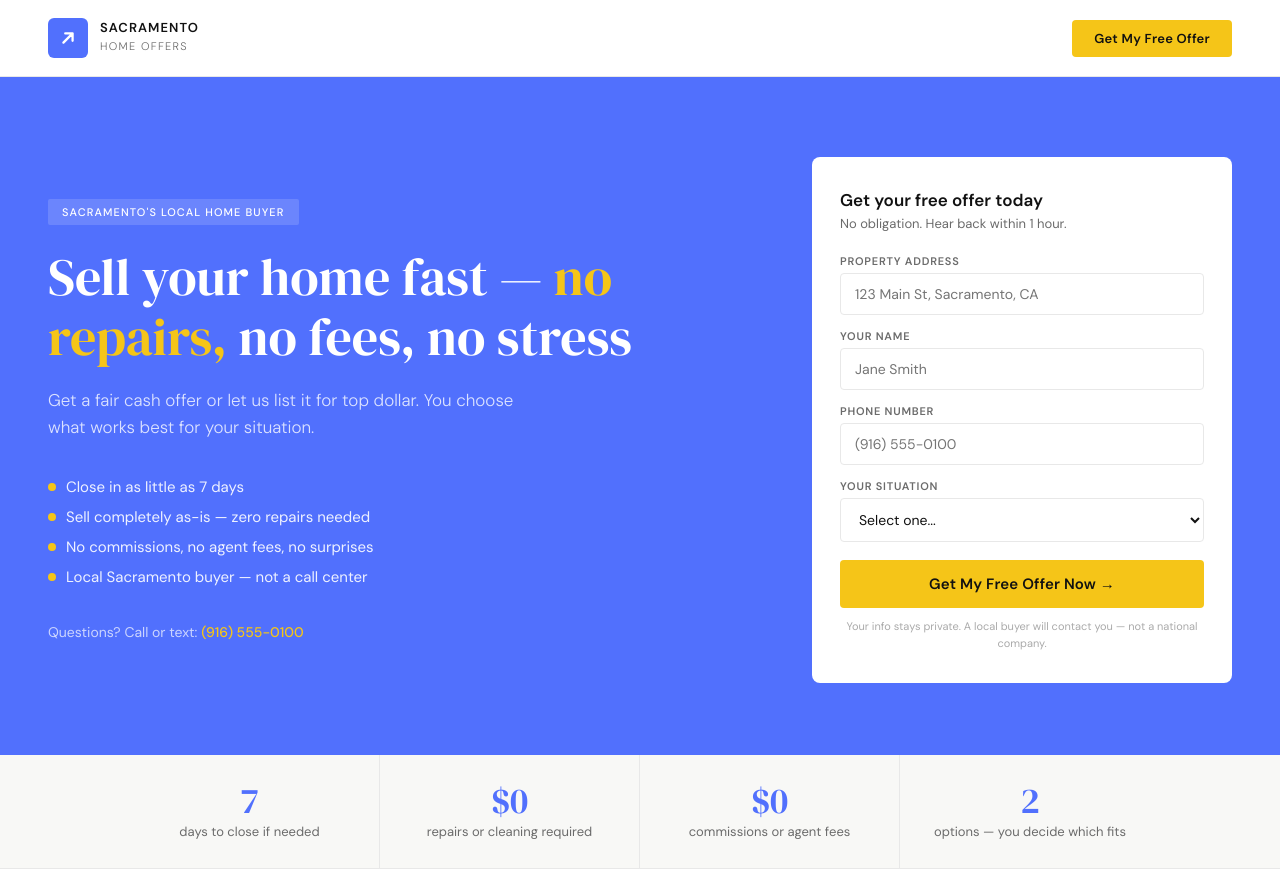
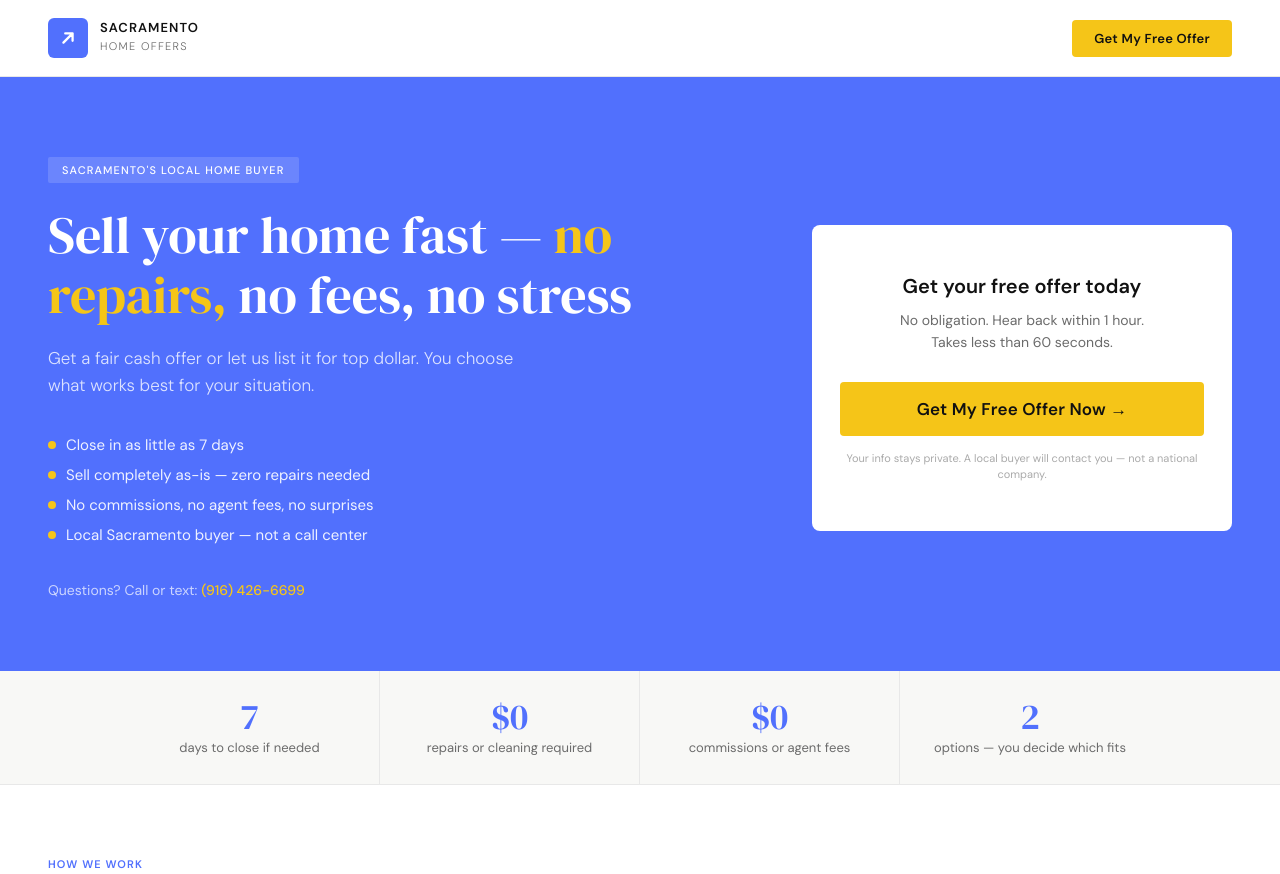
Before and after one commit to chantelmh/sacramento-home-offers, a plain HTML site: page index.html in a window 1280 px wide. Shown: the top 874 px of the page. Drawn offline with Linux system fonts and the light colour scheme.

Commit message:
Update index.html

```diff
--- a/index.html
+++ b/index.html
@@ -37,43 +37,21 @@ src="https://www.facebook.com/tr?id=1001029392375670&ev=PageView&noscript=1"
   }
   * { margin: 0; padding: 0; box-sizing: border-box; }
   body { font-family: 'DM Sans', sans-serif; color: var(--dark); background: var(--white); }
-
-  /* NAV */
   nav {
     display: flex; align-items: center; justify-content: space-between;
     padding: 18px 48px; background: var(--white);
     border-bottom: 1px solid var(--border); position: sticky; top: 0; z-index: 100;
   }
   .logo { display: flex; align-items: center; gap: 12px; text-decoration: none; }
-  .logo-icon {
-    width: 40px; height: 40px; background: var(--blue); border-radius: 6px;
-    display: flex; align-items: center; justify-content: center;
-  }
+  .logo-icon { width: 40px; height: 40px; background: var(--blue); border-radius: 6px; display: flex; align-items: center; justify-content: center; }
   .logo-icon svg { width: 22px; height: 22px; }
   .logo-text { line-height: 1.15; }
   .logo-text strong { display: block; font-size: 13px; font-weight: 600; letter-spacing: 0.08em; text-transform: uppercase; color: var(--dark); }
   .logo-text span { font-size: 11px; font-weight: 300; letter-spacing: 0.12em; text-transform: uppercase; color: var(--gray); }
-  nav a.cta-nav {
-    background: var(--gold); color: var(--dark); font-size: 13px; font-weight: 600;
-    padding: 10px 22px; border-radius: 4px; text-decoration: none; letter-spacing: 0.02em;
-  }
-
-  /* HERO */
-  .hero {
-    background: var(--blue); padding: 80px 48px 72px;
-    display: grid; grid-template-columns: 1fr 420px; gap: 60px; align-items: center;
-    min-height: 560px;
-  }
-  .hero-left {}
-  .hero-tag {
-    display: inline-block; background: rgba(255,255,255,0.15); color: #fff;
-    font-size: 11px; font-weight: 500; letter-spacing: 0.1em; text-transform: uppercase;
-    padding: 6px 14px; border-radius: 2px; margin-bottom: 22px;
-  }
-  .hero h1 {
-    font-family: 'DM Serif Display', serif; font-size: 52px; font-weight: 400;
-    color: var(--white); line-height: 1.15; margin-bottom: 20px;
-  }
+  nav a.cta-nav { background: var(--gold); color: var(--dark); font-size: 13px; font-weight: 600; padding: 10px 22px; border-radius: 4px; text-decoration: none; letter-spacing: 0.02em; }
+  .hero { background: var(--blue); padding: 80px 48px 72px; display: grid; grid-template-columns: 1fr 420px; gap: 60px; align-items: center; min-height: 560px; }
+  .hero-tag { display: inline-block; background: rgba(255,255,255,0.15); color: #fff; font-size: 11px; font-weight: 500; letter-spacing: 0.1em; text-transform: uppercase; padding: 6px 14px; border-radius: 2px; margin-bottom: 22px; }
+  .hero h1 { font-family: 'DM Serif Display', serif; font-size: 52px; font-weight: 400; color: var(--white); line-height: 1.15; margin-bottom: 20px; }
   .hero h1 em { color: var(--gold); font-style: normal; }
   .hero-sub { font-size: 17px; color: rgba(255,255,255,0.8); line-height: 1.6; margin-bottom: 36px; max-width: 480px; font-weight: 300; }
   .hero-bullets { display: flex; flex-direction: column; gap: 10px; margin-bottom: 36px; }
@@ -81,120 +59,58 @@ src="https://www.facebook.com/tr?id=1001029392375670&ev=PageView&noscript=1"
   .bullet-dot { width: 8px; height: 8px; background: var(--gold); border-radius: 50%; flex-shrink: 0; }
   .hero-phone { color: rgba(255,255,255,0.7); font-size: 14px; margin-top: 16px; }
   .hero-phone a { color: var(--gold); text-decoration: none; font-weight: 500; }
-
-  /* HERO FORM CARD */
-  .hero-form {
-    background: var(--white); border-radius: 8px; padding: 32px 28px;
-  }
-  .form-title { font-size: 17px; font-weight: 600; color: var(--dark); margin-bottom: 4px; }
-  .form-sub { font-size: 13px; color: var(--gray); margin-bottom: 22px; }
-  .field { margin-bottom: 14px; }
-  .field label { display: block; font-size: 11px; font-weight: 600; text-transform: uppercase; letter-spacing: 0.07em; color: var(--gray); margin-bottom: 5px; }
-  .field input, .field select {
-    width: 100%; padding: 11px 14px; border: 1.5px solid var(--border);
-    border-radius: 4px; font-size: 14px; font-family: 'DM Sans', sans-serif;
-    color: var(--dark); background: var(--white); transition: border-color 0.2s;
-  }
-  .field input:focus, .field select:focus { outline: none; border-color: var(--blue); }
-  .submit-btn {
-    width: 100%; background: var(--gold); color: var(--dark); border: none;
-    border-radius: 4px; padding: 14px; font-size: 15px; font-weight: 700;
-    font-family: 'DM Sans', sans-serif; cursor: pointer; letter-spacing: 0.01em;
-    margin-top: 4px; transition: background 0.2s;
-  }
+  .hero-form { background: var(--white); border-radius: 8px; padding: 48px 28px; text-align: center; }
+  .form-title { font-size: 20px; font-weight: 600; color: var(--dark); margin-bottom: 10px; }
+  .form-sub { font-size: 14px; color: var(--gray); margin-bottom: 28px; line-height: 1.6; }
+  .submit-btn { width: 100%; background: var(--gold); color: var(--dark); border: none; border-radius: 4px; padding: 16px; font-size: 17px; font-weight: 700; font-family: 'DM Sans', sans-serif; cursor: pointer; letter-spacing: 0.01em; margin-top: 4px; transition: background 0.2s; display: block; text-decoration: none; }
   .submit-btn:hover { background: var(--gold-dark); }
-  .form-privacy { font-size: 11px; color: #aaa; text-align: center; margin-top: 10px; line-height: 1.5; }
-
-  /* TRUST BAR */
-  .trust-bar {
-    background: var(--off-white); border-bottom: 1px solid var(--border);
-    display: flex; justify-content: center; gap: 0;
-  }
-  .trust-item {
-    flex: 1; max-width: 260px; text-align: center; padding: 28px 20px;
-    border-right: 1px solid var(--border);
-  }
+  .form-privacy { font-size: 11px; color: #aaa; text-align: center; margin-top: 14px; line-height: 1.5; }
+  .trust-bar { background: var(--off-white); border-bottom: 1px solid var(--border); display: flex; justify-content: center; gap: 0; }
+  .trust-item { flex: 1; max-width: 260px; text-align: center; padding: 28px 20px; border-right: 1px solid var(--border); }
   .trust-item:last-child { border-right: none; }
   .trust-num { font-family: 'DM Serif Display', serif; font-size: 36px; color: var(--blue); line-height: 1; }
   .trust-label { font-size: 13px; color: var(--gray); margin-top: 4px; }
-
-  /* SECTION COMMON */
   .section { padding: 72px 48px; }
   .section-label { font-size: 11px; font-weight: 600; text-transform: uppercase; letter-spacing: 0.1em; color: var(--blue); margin-bottom: 10px; }
   .section-title { font-family: 'DM Serif Display', serif; font-size: 36px; font-weight: 400; color: var(--dark); margin-bottom: 10px; line-height: 1.2; }
   .section-sub { font-size: 16px; color: var(--gray); max-width: 540px; line-height: 1.65; margin-bottom: 40px; font-weight: 300; }
-
-  /* TWO OPTIONS */
   .options-section { background: var(--white); }
   .options-grid { display: grid; grid-template-columns: 1fr 1fr; gap: 20px; max-width: 860px; }
-  .opt-card {
-    border: 1.5px solid var(--border); border-radius: 6px; padding: 28px;
-  }
+  .opt-card { border: 1.5px solid var(--border); border-radius: 6px; padding: 28px; }
   .opt-card.featured { border-color: var(--blue); background: var(--blue-light); }
-  .opt-badge {
-    display: inline-block; font-size: 10px; font-weight: 700; text-transform: uppercase;
-    letter-spacing: 0.1em; padding: 4px 10px; border-radius: 2px; margin-bottom: 14px;
-  }
+  .opt-badge { display: inline-block; font-size: 10px; font-weight: 700; text-transform: uppercase; letter-spacing: 0.1em; padding: 4px 10px; border-radius: 2px; margin-bottom: 14px; }
   .badge-cash { background: var(--gold); color: var(--dark); }
   .badge-top { background: var(--blue); color: var(--white); }
   .opt-card h3 { font-size: 19px; font-weight: 600; color: var(--dark); margin-bottom: 10px; }
   .opt-card p { font-size: 14px; color: var(--gray); line-height: 1.6; }
-
-  /* HOW IT WORKS */
   .how-section { background: var(--off-white); }
   .steps { display: grid; grid-template-columns: repeat(3, 1fr); gap: 32px; max-width: 860px; }
-  .step-num {
-    font-family: 'DM Serif Display', serif; font-size: 48px; color: var(--blue);
-    opacity: 0.25; line-height: 1; margin-bottom: 8px;
-  }
+  .step-num { font-family: 'DM Serif Display', serif; font-size: 48px; color: var(--blue); opacity: 0.25; line-height: 1; margin-bottom: 8px; }
   .step h4 { font-size: 16px; font-weight: 600; color: var(--dark); margin-bottom: 8px; }
   .step p { font-size: 14px; color: var(--gray); line-height: 1.6; }
-
-  /* WHO WE HELP */
   .who-section { background: var(--blue); }
   .who-section .section-label { color: var(--gold); }
   .who-section .section-title { color: var(--white); }
   .who-section .section-sub { color: rgba(255,255,255,0.7); }
   .who-grid { display: grid; grid-template-columns: repeat(4, 1fr); gap: 12px; max-width: 860px; }
-  .who-item {
-    background: rgba(255,255,255,0.1); border: 1px solid rgba(255,255,255,0.15);
-    border-radius: 4px; padding: 16px 18px;
-    display: flex; align-items: center; gap: 10px;
-  }
+  .who-item { background: rgba(255,255,255,0.1); border: 1px solid rgba(255,255,255,0.15); border-radius: 4px; padding: 16px 18px; display: flex; align-items: center; gap: 10px; }
   .who-dot { width: 8px; height: 8px; background: var(--gold); border-radius: 50%; flex-shrink: 0; }
   .who-item span { font-size: 13px; color: rgba(255,255,255,0.9); font-weight: 400; }
-
-  /* TESTIMONIAL */
   .testi-section { background: var(--white); padding: 72px 48px; }
-  .testi-card {
-    max-width: 640px; border-left: 4px solid var(--gold);
-    padding: 28px 32px; background: var(--off-white); border-radius: 0 6px 6px 0;
-  }
+  .testi-card { max-width: 640px; border-left: 4px solid var(--gold); padding: 28px 32px; background: var(--off-white); border-radius: 0 6px 6px 0; }
   .testi-quote { font-family: 'DM Serif Display', serif; font-size: 22px; font-weight: 400; color: var(--dark); line-height: 1.55; margin-bottom: 18px; }
   .testi-who { font-size: 13px; color: var(--gray); }
   .testi-who strong { color: var(--dark); }
-
-  /* BOTTOM CTA */
   .cta-section { background: var(--gold); padding: 64px 48px; text-align: center; }
   .cta-section h2 { font-family: 'DM Serif Display', serif; font-size: 38px; color: var(--dark); margin-bottom: 12px; }
   .cta-section p { font-size: 16px; color: rgba(0,0,0,0.65); margin-bottom: 28px; font-weight: 300; }
-  .cta-btn {
-    display: inline-block; background: var(--blue); color: var(--white);
-    font-size: 16px; font-weight: 600; padding: 16px 40px; border-radius: 4px;
-    text-decoration: none; letter-spacing: 0.02em;
-  }
+  .cta-btn { display: inline-block; background: var(--blue); color: var(--white); font-size: 16px; font-weight: 600; padding: 16px 40px; border-radius: 4px; text-decoration: none; letter-spacing: 0.02em; }
   .cta-phone { margin-top: 16px; font-size: 14px; color: rgba(0,0,0,0.55); }
   .cta-phone a { color: var(--dark); font-weight: 600; text-decoration: none; }
-
-  /* FOOTER */
-  footer {
-    background: var(--dark); padding: 28px 48px;
-    display: flex; justify-content: space-between; align-items: center;
-  }
+  footer { background: var(--dark); padding: 28px 48px; display: flex; justify-content: space-between; align-items: center; }
   footer p { font-size: 12px; color: rgba(255,255,255,0.4); line-height: 1.6; }
   .footer-logo { display: flex; align-items: center; gap: 10px; }
   .footer-logo-icon { width: 28px; height: 28px; background: var(--blue); border-radius: 4px; display: flex; align-items: center; justify-content: center; }
-
   @media (max-width: 768px) {
     nav { padding: 16px 20px; }
     .hero { grid-template-columns: 1fr; padding: 48px 20px; gap: 32px; }
@@ -209,7 +125,6 @@ src="https://www.facebook.com/tr?id=1001029392375670&ev=PageView&noscript=1"
 </head>
 <body>
 
-<!-- NAV -->
 <nav>
   <a href="#" class="logo">
     <div class="logo-icon">
@@ -222,10 +137,9 @@ src="https://www.facebook.com/tr?id=1001029392375670&ev=PageView&noscript=1"
       <span>Home Offers</span>
     </div>
   </a>
-  <a href="#form" class="cta-nav">Get My Free Offer</a>
+  <a href="https://forms.gle/nsGWNWL4tMzV81aX9" target="_blank" class="cta-nav">Get My Free Offer</a>
 </nav>
 
-<!-- HERO -->
 <section class="hero">
   <div class="hero-left">
     <div class="hero-tag">Sacramento's Local Home Buyer</div>
@@ -237,63 +151,24 @@ src="https://www.facebook.com/tr?id=1001029392375670&ev=PageView&noscript=1"
       <div class="hero-bullet"><span class="bullet-dot"></span>No commissions, no agent fees, no surprises</div>
       <div class="hero-bullet"><span class="bullet-dot"></span>Local Sacramento buyer — not a call center</div>
     </div>
-    <p class="hero-phone">Questions? Call or text: <a href="tel:9165550100">(916) 555-0100</a></p>
+    <p class="hero-phone">Questions? Call or text: <a href="tel:9164266699">(916) 426-6699</a></p>
   </div>
 
   <div class="hero-form" id="form">
     <p class="form-title">Get your free offer today</p>
-    <p class="form-sub">No obligation. Hear back within 1 hour.</p>
-    <div class="field">
-      <label>Property address</label>
-      <input type="text" placeholder="123 Main St, Sacramento, CA" />
-    </div>
-    <div class="field">
-      <label>Your name</label>
-      <input type="text" placeholder="Jane Smith" />
-    </div>
-    <div class="field">
-      <label>Phone number</label>
-      <input type="tel" placeholder="(916) 555-0100" />
-    </div>
-    <div class="field">
-      <label>Your situation</label>
-      <select>
-        <option value="">Select one...</option>
-        <option>House needs repairs / selling as-is</option>
-        <option>Inherited property</option>
-        <option>Behind on payments / foreclosure</option>
-        <option>Need to relocate fast</option>
-        <option>Tired landlord</option>
-        <option>Going through divorce</option>
-        <option>Other</option>
-      </select>
-    </div>
-    <button class="submit-btn">Get My Free Offer Now →</button>
+    <p class="form-sub">No obligation. Hear back within 1 hour.<br>Takes less than 60 seconds.</p>
+    <a href="https://forms.gle/nsGWNWL4tMzV81aX9" target="_blank" class="submit-btn">Get My Free Offer Now →</a>
     <p class="form-privacy">Your info stays private. A local buyer will contact you — not a national company.</p>
   </div>
 </section>
 
-<!-- TRUST BAR -->
 <div class="trust-bar">
-  <div class="trust-item">
-    <div class="trust-num">7</div>
-    <div class="trust-label">days to close if needed</div>
-  </div>
-  <div class="trust-item">
-    <div class="trust-num">$0</div>
-    <div class="trust-label">repairs or cleaning required</div>
-  </div>
-  <div class="trust-item">
-    <div class="trust-num">$0</div>
-    <div class="trust-label">commissions or agent fees</div>
-  </div>
-  <div class="trust-item">
-    <div class="trust-num">2</div>
-    <div class="trust-label">options — you decide which fits</div>
-  </div>
+  <div class="trust-item"><div class="trust-num">7</div><div class="trust-label">days to close if needed</div></div>
+  <div class="trust-item"><div class="trust-num">$0</div><div class="trust-label">repairs or cleaning required</div></div>
+  <div class="trust-item"><div class="trust-num">$0</div><div class="trust-label">commissions or agent fees</div></div>
+  <div class="trust-item"><div class="trust-num">2</div><div class="trust-label">options — you decide which fits</div></div>
 </div>
 
-<!-- TWO OPTIONS -->
 <section class="section options-section">
   <div class="section-label">How we work</div>
   <div class="section-title">Two ways to sell — you pick</div>
@@ -301,7 +176,7 @@ src="https://www.facebook.com/tr?id=1001029392375670&ev=PageView&noscript=1"
   <div class="options-grid">
     <div class="opt-card">
       <span class="opt-badge badge-cash">Fast cash offer</span>
-      <h3>Close in 7–14 days</h3>
+      <h3>Close in 7–30 days</h3>
       <p>We buy your home as-is for cash. No repairs, no showings, no waiting. Walk away with cash on your timeline — even if the house needs major work.</p>
     </div>
     <div class="opt-card featured">
@@ -312,31 +187,17 @@ src="https://www.facebook.com/tr?id=1001029392375670&ev=PageView&noscript=1"
   </div>
 </section>
 
-<!-- HOW IT WORKS -->
 <section class="section how-section">
   <div class="section-label">The process</div>
   <div class="section-title">Three simple steps</div>
   <p class="section-sub">No pressure, no obligation. We make it easy from start to finish.</p>
   <div class="steps">
-    <div class="step">
-      <div class="step-num">01</div>
-      <h4>Tell us about your home</h4>
-      <p>Fill out the short form above. Takes less than 60 seconds. No credit check, no commitment required.</p>
-    </div>
-    <div class="step">
-      <div class="step-num">02</div>
-      <h4>We reach out within 1 hour</h4>
-      <p>A local Sacramento buyer contacts you directly to learn about your situation and walk you through both options.</p>
-    </div>
-    <div class="step">
-      <div class="step-num">03</div>
-      <h4>You choose what fits</h4>
-      <p>Cash offer or top-dollar listing — we walk you through both so you can decide with complete confidence.</p>
-    </div>
+    <div class="step"><div class="step-num">01</div><h4>Tell us about your home</h4><p>Fill out the short form above. Takes less than 60 seconds. No credit check, no commitment required.</p></div>
+    <div class="step"><div class="step-num">02</div><h4>We reach out within 1 hour</h4><p>A local Sacramento buyer contacts you directly to learn about your situation and walk you through both options.</p></div>
+    <div class="step"><div class="step-num">03</div><h4>You choose what fits</h4><p>Cash offer or top-dollar listing — we walk you through both so you can decide with complete confidence.</p></div>
   </div>
 </section>
 
-<!-- WHO WE HELP -->
 <section class="section who-section">
   <div class="section-label">Who we help</div>
   <div class="section-title">We work with homeowners in all situations</div>
@@ -353,7 +214,6 @@ src="https://www.facebook.com/tr?id=1001029392375670&ev=PageView&noscript=1"
   </div>
 </section>
 
-<!-- TESTIMONIAL -->
 <section class="testi-section">
   <div class="section-label">What sellers say</div>
   <div class="section-title" style="margin-bottom:28px;">Real results from Sacramento homeowners</div>
@@ -363,15 +223,13 @@ src="https://www.facebook.com/tr?id=1001029392375670&ev=PageView&noscript=1"
   </div>
 </section>
 
-<!-- BOTTOM CTA -->
 <section class="cta-section">
   <h2>Ready to get your free offer?</h2>
   <p>No obligation. No pressure. Just honest options for your home.</p>
-  <a href="#form" class="cta-btn">Get My Free Offer Now</a>
-  <p class="cta-phone">Or call / text us directly: <a href="tel:9165550100">(916) 555-0100</a></p>
+  <a href="https://forms.gle/nsGWNWL4tMzV81aX9" target="_blank" class="cta-btn">Get My Free Offer Now</a>
+  <p class="cta-phone">Or call / text us directly: <a href="tel:9164266699">(916) 426-6699</a></p>
 </section>
 
-<!-- FOOTER -->
 <footer>
   <div class="footer-logo">
     <div class="footer-logo-icon">
@@ -381,7 +239,7 @@ src="https://www.facebook.com/tr?id=1001029392375670&ev=PageView&noscript=1"
     </div>
     <p style="color:rgba(255,255,255,0.6);font-size:13px;">Sacramento Home Offers</p>
   </div>
-  <p>Sacramento, CA &nbsp;·&nbsp; (916) 555-0100<br>We are not a real estate brokerage. We are local home buyers.</p>
+  <p>Sacramento, CA &nbsp;·&nbsp; (916) 426-6699<br>We are not a real estate brokerage. We are local home buyers.</p>
 </footer>
 
 </body>
```
